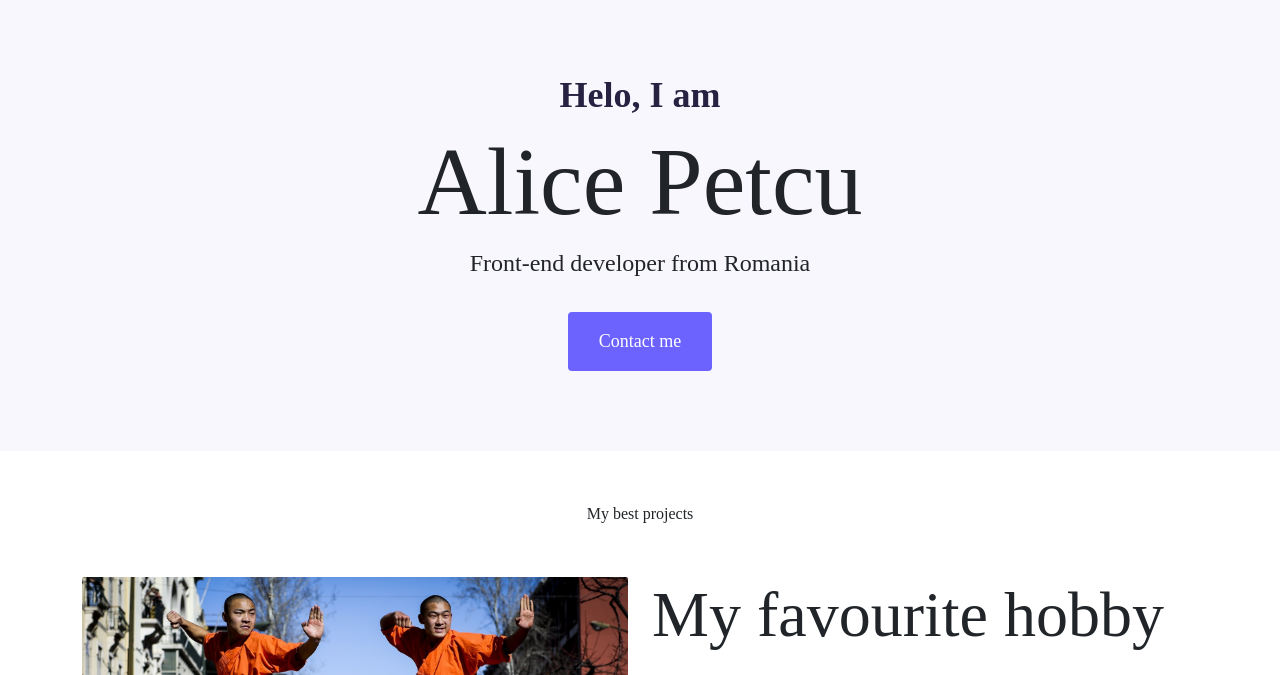
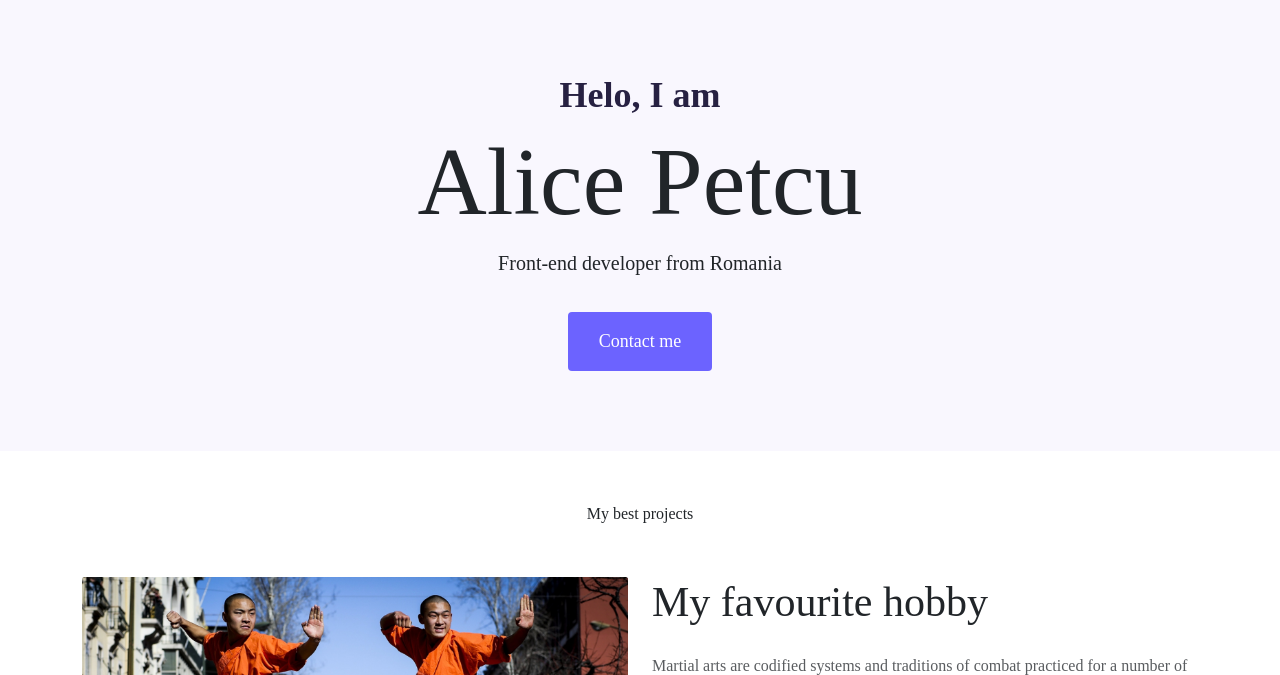
Before and after one commit to Alice131419/portfolio-project, a plain HTML site: page index.html in a window 1280 px wide. Shown: the part 82-757 px from the top of the page. Drawn offline with nearby package versions, Linux system fonts and the light colour scheme; a web font is replaced by a local one.

Commit message:
updated html

```diff
--- a/styles/portfolio.css
+++ b/styles/portfolio.css
@@ -33,7 +33,7 @@ h1 {
   line-height: 1.5;
 }
 h2 {
-  font-size: 64px;
+  font-size: 42px;
 }
 h3{
   font-size: 48px;
@@ -59,7 +59,7 @@ p {
   font-family: var(--heading-font-family);
   font-weight: normal;
   line-height: 2px;
-  font-size: 24px;
+  font-size: 20px;
 }
 .content-container{
   padding:60px 20px;
@@ -137,7 +137,7 @@ footer .social-links a:hover{
   background: var(--branding-color);
 }
 
-@media (max-width: 900px) {
+@media (max-width: 800px) {
   h1 {
     font-size: 44px;
     line-height-step: 56px;
```
